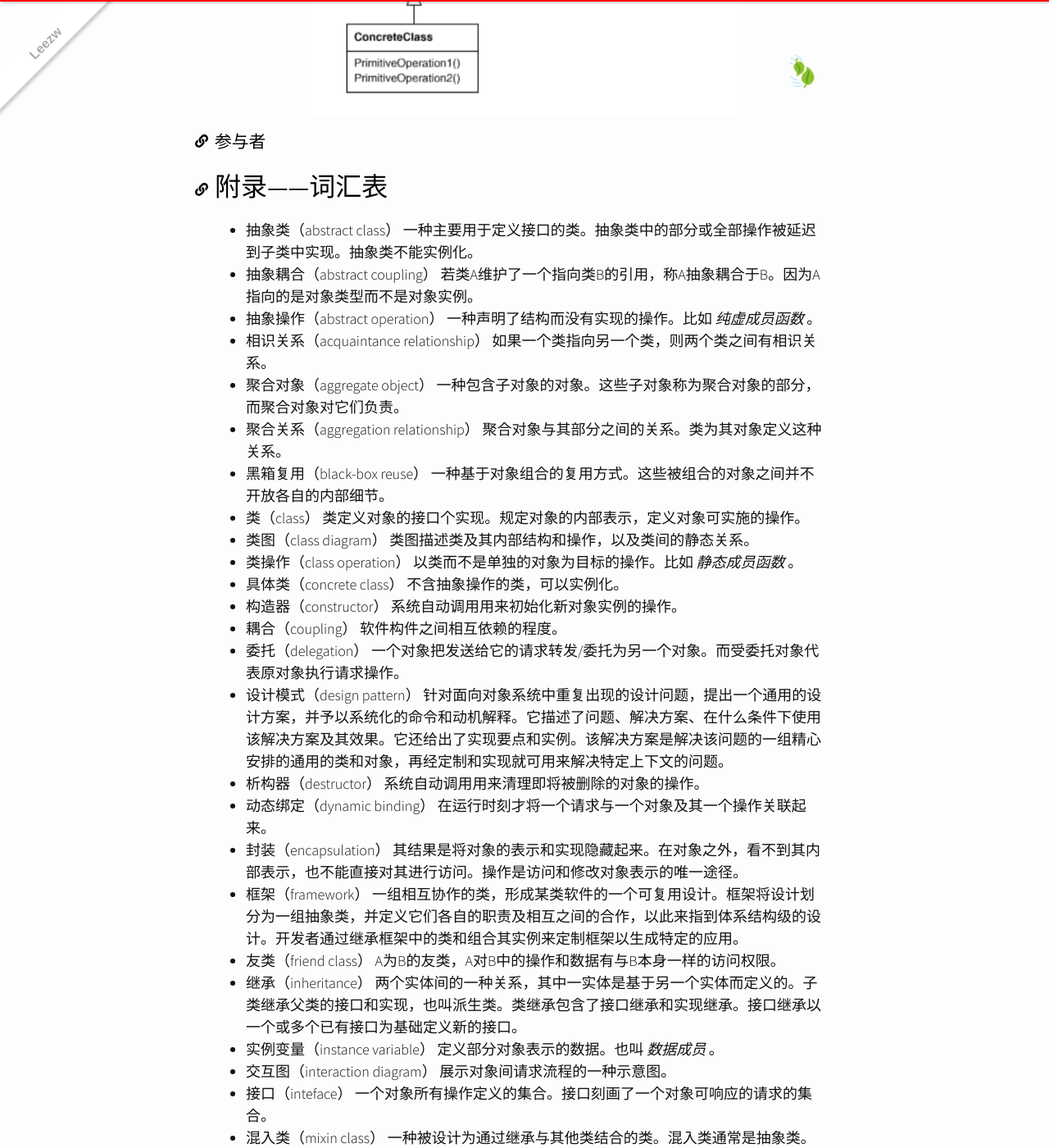
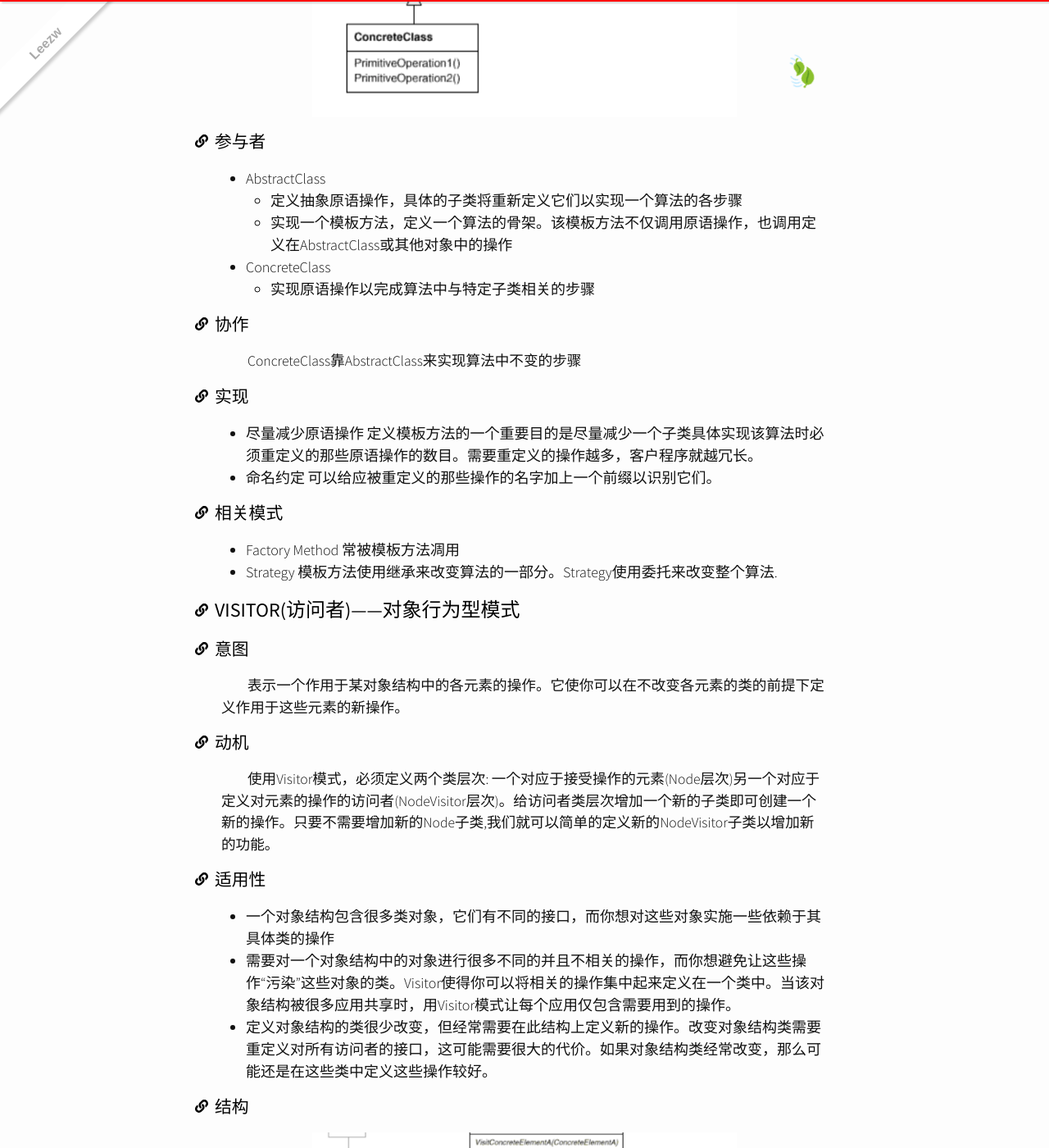
Before and after one commit to quantum-li/quantum-li.github.io, a Jekyll site: the page built from _posts/2020-05-15-design-patterns-elements-of-reusable-object-oriented-software.md, in a window 1280 px wide and 1400 px high, scrolled down 25754 px. Shown: the whole window at 82% size. Built offline with Jekyll 4.4.1, drawn with Linux system fonts in a browser that asks for light colours; nearby versions of some CDN libraries; comment, search, counter and statistics services are not loaded; some of the changed text lies outside the part shown.

Commit message:
2020-08-31 16:55:26

```diff
--- a/_posts/2020-05-15-design-patterns-elements-of-reusable-object-oriented-software.md
+++ b/_posts/2020-05-15-design-patterns-elements-of-reusable-object-oriented-software.md
@@ -710,8 +710,50 @@ Flyweight: Strategy对象经常是很好的轻量级对象
 
 ### 参与者
 
++ AbstractClass
+  + 定义抽象原语操作，具体的子类将重新定义它们以实现一个算法的各步骤
+  + 实现一个模板方法，定义一个算法的骨架。该模板方法不仅调用原语操作，也调用定义在AbstractClass或其他对象中的操作
++ ConcreteClass
+  + 实现原语操作以完成算法中与特定子类相关的步骤
 
+### 协作
 
+ConcreteClass靠AbstractClass来实现算法中不变的步骤
+
+### 实现
+
++ 尽量减少原语操作 定义模板方法的一个重要目的是尽量减少一个子类具体实现该算法时必须重定义的那些原语操作的数目。需要重定义的操作越多，客户程序就越冗长。
++ 命名约定 可以给应被重定义的那些操作的名字加上一个前缀以识别它们。
+
+### 相关模式
+
++ Factory Method 常被模板方法凋用
++ Strategy  模板方法使用继承来改变算法的一部分。Strategy使用委托来改变整个算法.
+
+## VISITOR(访问者)——对象行为型模式
+
+### 意图
+
+表示一个作用于某对象结构中的各元素的操作。它使你可以在不改变各元素的类的前提下定义作用于这些元素的新操作。
+
+### 动机
+
+使用Visitor模式，必须定义两个类层次: 一个对应于接受操作的元素(Node层次)另一个对应于定义对元素的操作的访问者(NodeVisitor层次)。给访问者类层次增加一个新的子类即可创建一个新的操作。只要不需要增加新的Node子类,我们就可以简单的定义新的NodeVisitor子类以增加新的功能。
+
+### 适用性
+
++ 一个对象结构包含很多类对象，它们有不同的接口，而你想对这些对象实施一些依赖于其具体类的操作
++ 需要对一个对象结构中的对象进行很多不同的并且不相关的操作，而你想避免让这些操作“污染”这些对象的类。Visitor使得你可以将相关的操作集中起来定义在一个类中。当该对象结构被很多应用共享时，用Visitor模式让每个应用仅包含需要用到的操作。
++ 定义对象结构的类很少改变，但经常需要在此结构上定义新的操作。改变对象结构类需要重定义对所有访问者的接口，这可能需要很大的代价。如果对象结构类经常改变，那么可能还是在这些类中定义这些操作较好。
+
+### 结构
+
+![访问者模式结构](/assets/images/design-patterns-elements-of-reusable-object-oriented-software/访问者模式结构.png)
+
+### 参与者
+
++ Visitor
+  + 为该对象结构中ConcreteElement的每一个类声明一个Visit操作。该操作的名字和特征标识了发送Visit请求给该访问者的那个类。这使得访问者可以确定正被访问元素的具体的类。这样访问者就可以通过该元素的特定接口直接访问它。
 
 
 
```
Also changed, not shown: assets/images/design-patterns-elements-of-reusable-object-oriented-software/访问者模式结构.png (added).
